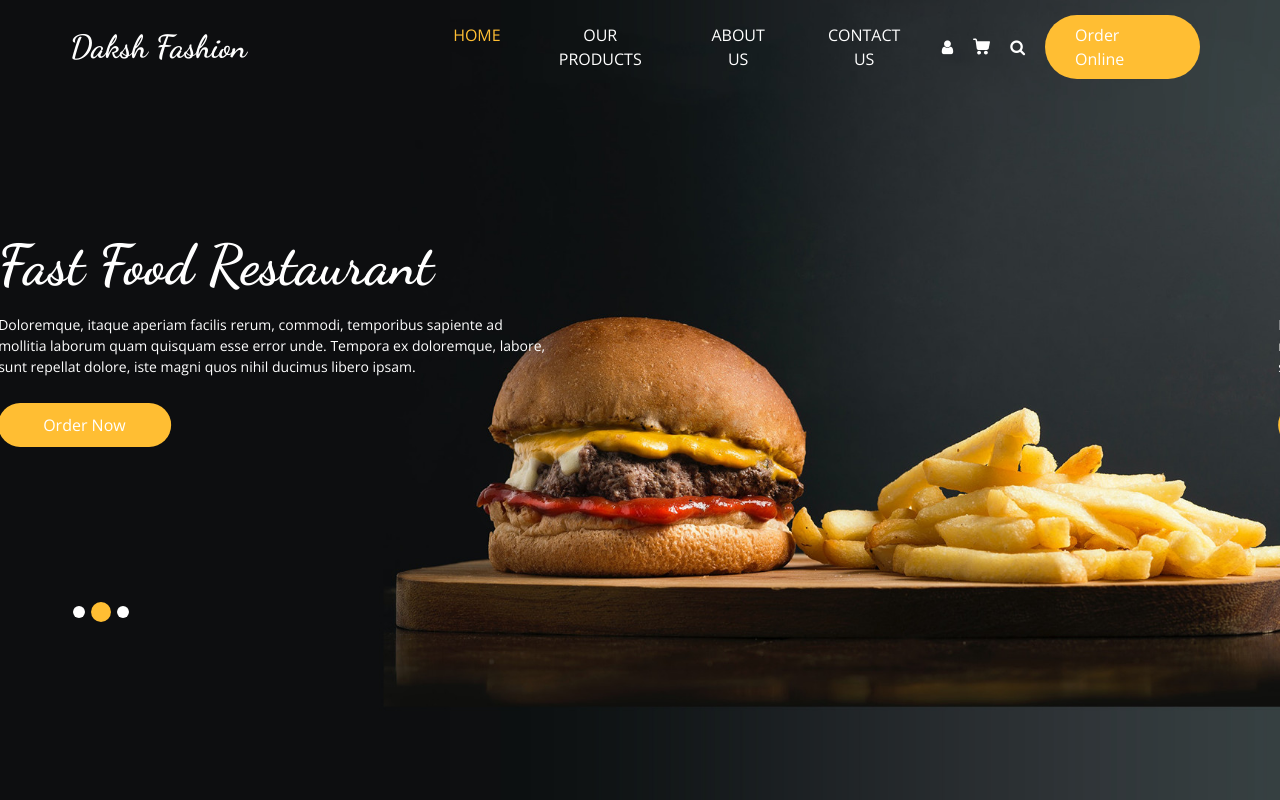
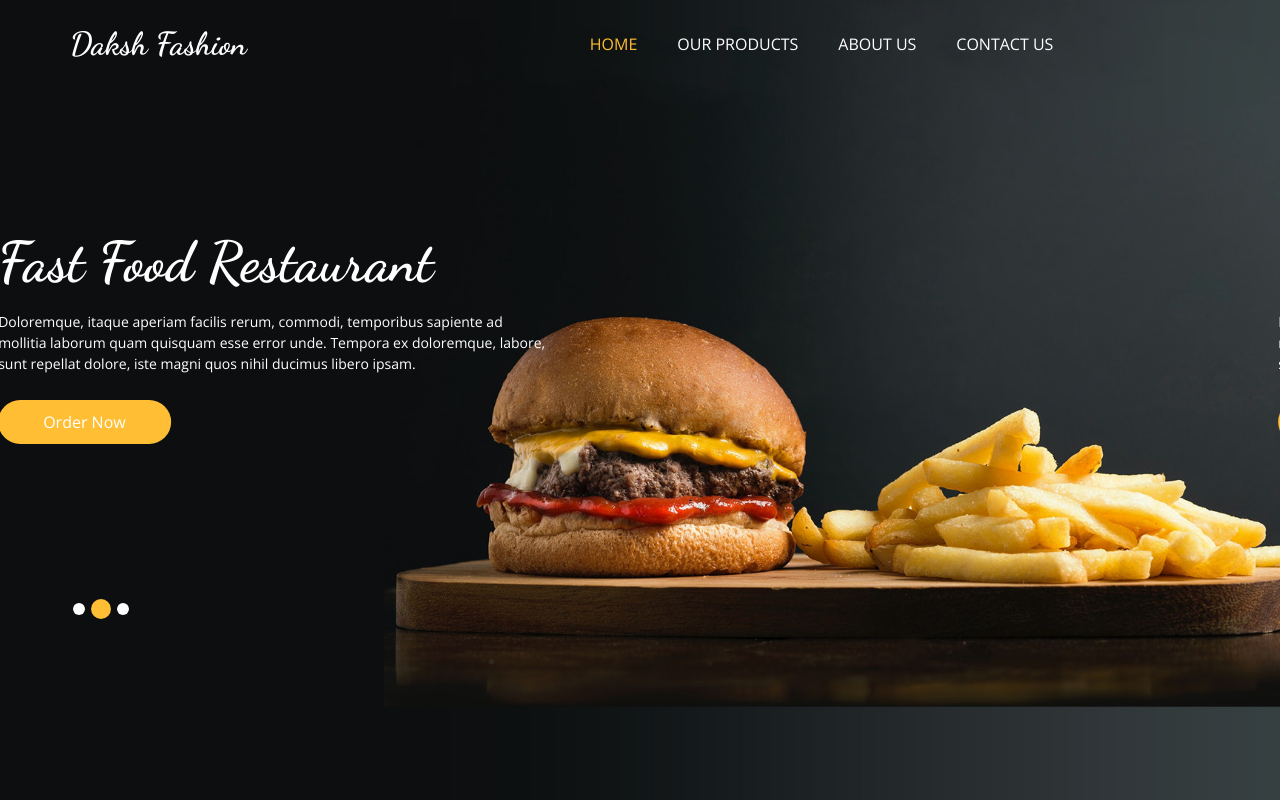
Before and after one commit to c06559/dakshfashion.in, a plain HTML site: page index.html in a window 1280 px wide. Shown: the top 800 px of the page. Drawn offline with nearby package versions, Linux system fonts and the light colour scheme; some packages are replaced by stand-ins of ours.

Commit message:
Update index.html

```diff
--- a/index.html
+++ b/index.html
@@ -67,73 +67,7 @@
                 <a class="nav-link" href="book.html">Contact us</a>
               </li>
             </ul>
-            <div class="user_option">
-              <a href="" class="user_link">
-                <i class="fa fa-user" aria-hidden="true"></i>
-              </a>
-              <a class="cart_link" href="#">
-                <svg version="1.1" id="Capa_1" xmlns="http://www.w3.org/2000/svg" xmlns:xlink="http://www.w3.org/1999/xlink" x="0px" y="0px" viewBox="0 0 456.029 456.029" style="enable-background:new 0 0 456.029 456.029;" xml:space="preserve">
-                  <g>
-                    <g>
-                      <path d="M345.6,338.862c-29.184,0-53.248,23.552-53.248,53.248c0,29.184,23.552,53.248,53.248,53.248
-                   c29.184,0,53.248-23.552,53.248-53.248C398.336,362.926,374.784,338.862,345.6,338.862z" />
-                    </g>
-                  </g>
-                  <g>
-                    <g>
-                      <path d="M439.296,84.91c-1.024,0-2.56-0.512-4.096-0.512H112.64l-5.12-34.304C104.448,27.566,84.992,10.67,61.952,10.67H20.48
-                   C9.216,10.67,0,19.886,0,31.15c0,11.264,9.216,20.48,20.48,20.48h41.472c2.56,0,4.608,2.048,5.12,4.608l31.744,216.064
-                   c4.096,27.136,27.648,47.616,55.296,47.616h212.992c26.624,0,49.664-18.944,55.296-45.056l33.28-166.4
-                   C457.728,97.71,450.56,86.958,439.296,84.91z" />
-                    </g>
-                  </g>
-                  <g>
-                    <g>
-                      <path d="M215.04,389.55c-1.024-28.16-24.576-50.688-52.736-50.688c-29.696,1.536-52.224,26.112-51.2,55.296
-                   c1.024,28.16,24.064,50.688,52.224,50.688h1.024C193.536,443.31,216.576,418.734,215.04,389.55z" />
-                    </g>
-                  </g>
-                  <g>
-                  </g>
-                  <g>
-                  </g>
-                  <g>
-                  </g>
-                  <g>
-                  </g>
-                  <g>
-                  </g>
-                  <g>
-                  </g>
-                  <g>
-                  </g>
-                  <g>
-                  </g>
-                  <g>
-                  </g>
-                  <g>
-                  </g>
-                  <g>
-                  </g>
-                  <g>
-                  </g>
-                  <g>
-                  </g>
-                  <g>
-                  </g>
-                  <g>
-                  </g>
-                </svg>
-              </a>
-              <form class="form-inline">
-                <button class="btn  my-2 my-sm-0 nav_search-btn" type="submit">
-                  <i class="fa fa-search" aria-hidden="true"></i>
-                </button>
-              </form>
-              <a href="" class="order_online">
-                Order Online
-              </a>
-            </div>
+
           </div>
         </nav>
       </div>
```
